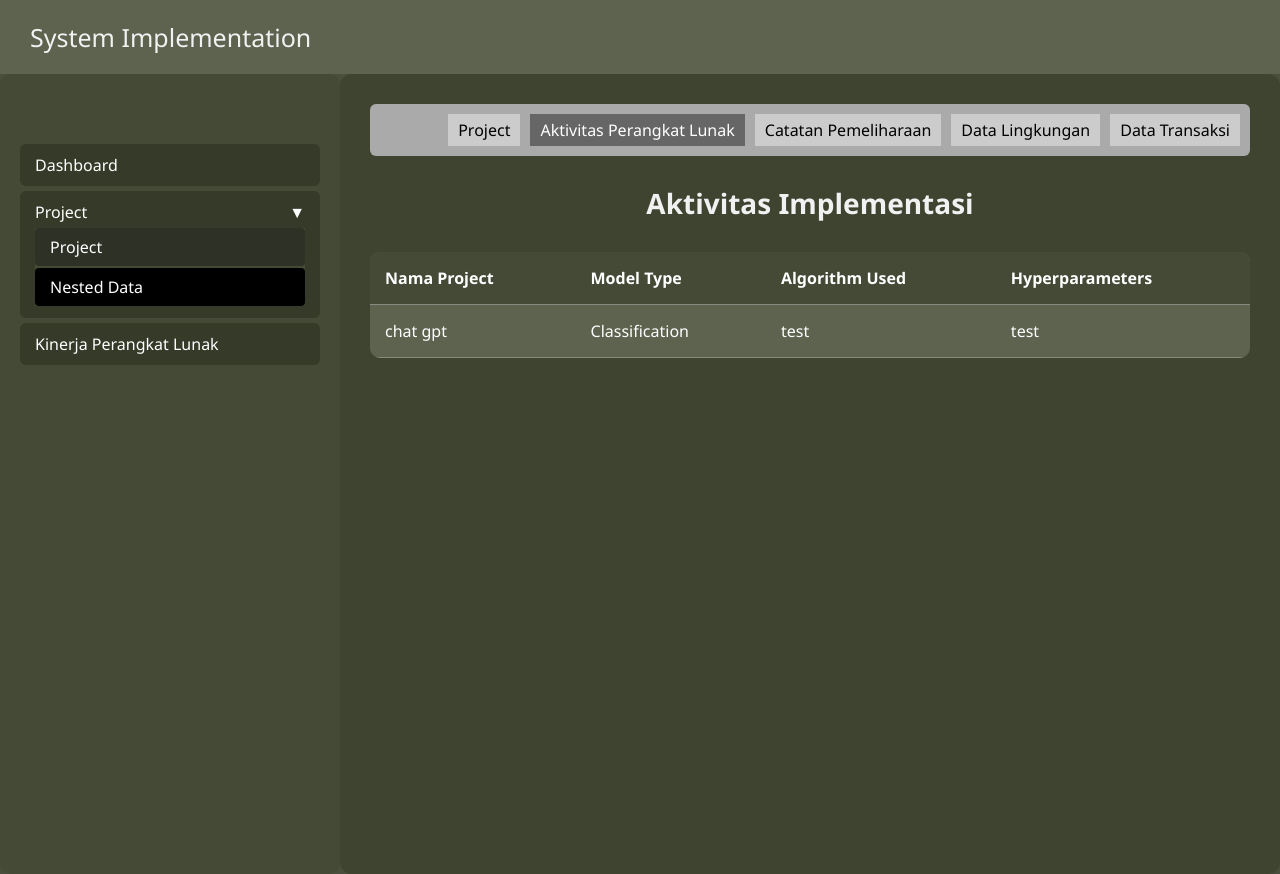
After one commit to FaizFP/DjangoProjectSystemImplementation, a Django app: page /nested_aktivitas/ in a window 1280 px wide. The commit adds this page. Run offline with Django 5.2, Linux system fonts and the light colour scheme; data comes from the database, SQL or seed files in the repository; both versions use the stored data as it was after the commit.

Commit message:
menambahkan aktivitas implementasi

```diff
--- /dev/null
+++ b/dataentry/templates/nested_aktivitas.html
@@ -0,0 +1,249 @@
+<!DOCTYPE html>
+<html lang="id">
+<head>
+    <meta charset="UTF-8">
+    <title>Aktivitas Implementasi</title>
+    <style>
+        body {
+            margin: 0;
+            font-family: 'Segoe UI', sans-serif;
+            background-color: #4a4f3d;
+            color: white;
+        }
+        header {
+            display: flex;
+            justify-content: space-between;
+            align-items: center;
+            background-color: #5e6350;
+            padding: 20px 30px;
+            color: #f1f1f1;
+            position: sticky;
+            top: 0;
+            z-index: 10;
+        }
+        header h2 {
+            margin: 0;
+            font-weight: normal;
+            font-size: 25px;
+        }
+        .user {
+            display: flex;
+            align-items: center;
+            gap: 20px;
+        }
+        .user img {
+            width: 32px;
+            height: 32px;
+            border-radius: 50%;
+        }
+        .container {
+            display: flex;
+            height: calc(110vh - 80px);
+            width: 100vw;
+        }
+        .sidebar {
+            width: 300px;
+            background-color: #454a37;
+            padding: 40px 20px;
+            margin-left: 0;
+            border-radius: 10px;
+            flex-shrink: 0;
+        }
+        .sidebar h2 {
+            font-size: 16px;
+            font-weight: normal;
+            color: #f1f1f1;
+            margin-top: 0;
+            margin-bottom: 0;
+        }
+        .menu {
+            margin-top: 30px;
+            list-style: none;
+            padding: 0;
+        }
+        .menu li {
+            padding: 10px 15px;
+            background-color: #353a29;
+            margin-bottom: 5px;
+            cursor: pointer;
+            border-radius: 6px;
+        }
+        .menu li.active {
+            background-color: black;
+        }
+        .menu li:hover {
+            background-color: #333;
+        }
+        .dropdown-toggle {
+            position: relative;
+            color: inherit;
+            user-select: none;
+        }
+        .submenu {
+            list-style: none;
+            padding-left: 0;
+            margin-top: 5px;
+            display: none;
+            background-color: #454a37;
+        }
+        .submenu li {
+            background-color: #2e3226;
+            padding: 8px 15px;
+            margin-bottom: 2px;
+            border-radius: 4px;
+            cursor: pointer;
+        }
+        .submenu li:hover {
+            background-color: #788066;
+        }
+        .dropdown-toggle.open>.submenu {
+            display: block;
+        }
+        .content {
+            flex-grow: 5;
+            padding: 30px;
+            background-color: #3f4430;
+            position: relative;
+            overflow-y: auto;
+            border-radius: 12px;
+        }
+        .tabs {
+            background-color: #aaa;
+            padding: 10px;
+            display: flex;
+            gap: 10px;
+            justify-content: flex-end;
+            margin-bottom: 20px;
+            border-radius: 6px;
+        }
+        .tabs div {
+            padding: 5px 10px;
+            background-color: #ccc;
+            border-radius: 0;
+            color: black;
+            cursor: pointer;
+            user-select: none;
+        }
+        .tabs .active {
+            background-color: #666;
+            color: white;
+        }
+        h3 {
+            font-size: 28px;
+            margin-bottom: 30px;
+            text-align: center;
+            color: #f1f1f1;
+        }
+        table {
+            width: 100%;
+            border-collapse: collapse;
+            background-color: #5e6350;
+            border-radius: 10px;
+            overflow: hidden;
+            color: white;
+        }
+        th,
+        td {
+            padding: 15px;
+            text-align: left;
+            border-bottom: 1px solid #888a7f;
+        }
+        th {
+            background-color: #454a37;
+        }
+        tr:hover {
+            background-color: #6b705c;
+            cursor: default;
+        }
+        .action-buttons button {
+            margin-right: 8px;
+            padding: 5px 10px;
+            border: none;
+            border-radius: 4px;
+            color: white;
+        }
+        .edit-btn {
+            background-color: gray;
+            cursor: not-allowed;
+        }
+        .delete-btn {
+            background-color: #c0392b;
+            cursor: pointer;
+        }
+        @media (max-width: 768px) {
+            .container {
+                flex-direction: column;
+                min-height: auto;
+            }
+            .sidebar {
+                width: 100%;
+                height: auto;
+                border-radius: 0;
+                padding: 20px 15px;
+            }
+            .content {
+                width: 90%;
+                margin: 20px auto;
+                max-height: none;
+            }
+        }
+    </style>
+</head>
+<body>
+    <header>
+        <h2>System Implementation</h2>
+        <div class="user">
+            <!-- Gambar/nama user opsional -->
+        </div>
+    </header>
+    <div class="container">
+        <div class="sidebar">
+            <ul class="menu">
+                <li><a href="{% url 'dashboard' %}" style="color: inherit; text-decoration: none; display: block;">Dashboard</a></li>
+                <li class="dropdown-toggle open">
+                    Project <span style="float: right;">▼</span>
+                    <ul class="submenu" style="display: block;">
+                        <li><a href="#" style="color: inherit; text-decoration: none; display: block;">Project</a></li>
+                        <li class="active"><a href="#" style="color: inherit; text-decoration: none; display: block;">Nested Data</a></li>
+                    </ul>
+                </li>
+                <li><a href="#" style="color: inherit; text-decoration: none; display: block;">Kinerja Perangkat Lunak</a></li>
+            </ul>
+        </div>
+        <div class="content">
+            <div class="tabs">
+                <div><a href="{% url 'nested' %}" style="color: inherit; text-decoration: none;">Project</a></div>
+                <div class="active">Aktivitas Perangkat Lunak</div>
+                <div><a href="{% url 'nested_catatan' %}" style="color: inherit; text-decoration: none;">Catatan Pemeliharaan</a></div>
+                <div><a href="{% url 'nested_lingkungan' %}" style="color: inherit; text-decoration: none;">Data Lingkungan</a></div>
+                <div><a href="{% url 'nested_datatransaksi' %}" style="color: inherit; text-decoration: none;">Data Transaksi</a></div>
+            </div>
+            <h3>Aktivitas Implementasi</h3>
+            <table>
+                <thead>
+                    <tr>
+                        <th class="col-nama">Nama Project</th>
+                        <th class="col-model_type">Model Type</th>
+                        <th class="col-algorithm_used">Algorithm Used</th>
+                        <th class="col-hyperparameters">Hyperparameters</th>
+                    </tr>
+                </thead>
+                <tbody>
+                    {% for aktivitas in aktivitas_list %}
+                    <tr>
+                        <td class="col-nama">{{ aktivitas.project.nama_project }}</td>
+                        <td class="col-model_type">{{ aktivitas.model_type }}</td>
+                        <td class="col-algorithm_used">{{ aktivitas.algorithm_used }}</td>
+                        <td class="col-hyperparameters">{{ aktivitas.hyperparameters }}</td>
+                    </tr>
+                    {% empty %}
+                    <tr>
+                        <td colspan="4" style="text-align: center;">Belum ada data aktivitas implementasi.</td>
+                    </tr>
+                    {% endfor %}
+                </tbody>
+            </table>
+        </div>
+    </div>
+</body>
+</html>
--- a/dataentry/templates/nested_project.html
+++ b/dataentry/templates/nested_project.html
@@ -242,7 +242,7 @@ button#fetch-api-btn {
     <div class="content">
       <div class="tabs">
         <div class="active">Project</div>
-        <div>Aktivitas Perangkat Lunak</div>
+        <div><a href="{% url 'nested_aktivitas' %}" style="color: inherit; text-decoration: none;">Aktivitas Implementasi</a></div>
         <div><a href="{% url 'nested_catatan' %}" style="color: inherit; text-decoration: none;">Catatan Pemeliharaan</a></div>
         <div><a href="{% url 'nested_lingkungan' %}" style="color: inherit; text-decoration: none;">Data Lingkungan</a></div>
         <div><a href="{% url 'nested_datatransaksi' %}" style="color: inherit; text-decoration: none;">Data Transaksi</a></div>
--- a/dataentry/urls.py
+++ b/dataentry/urls.py
@@ -28,4 +28,7 @@ urlpatterns = [
     path('edit_datatransaksi/<int:transaksi_id>/', views.edit_datatransaksi, name='edit_datatransaksi'),
     path('edit_project/<str:project_id>/', views.edit_project, name='edit_project'),
     path('delete_project/<str:project_id>/', views.delete_project, name='delete_project'),
+    path('fetch_and_save_api_kinerja/', views.fetch_and_save_api_kinerja, name='fetch_and_save_api_kinerja'),
+    path('get_kinerja_by_project/<str:project_id>/', views.get_kinerja_by_project, name='get_kinerja_by_project'),
+    path('nested_aktivitas/', views.nested_aktivitas, name='nested_aktivitas'),
 ]
--- a/dataentry/views.py
+++ b/dataentry/views.py
@@ -1,6 +1,6 @@
 from django.shortcuts import render, redirect, get_object_or_404
 from django.contrib.auth import authenticate, login
-from .models import Project, DataLingkungan, CatatanPemeliharaan
+from .models import Project, DataLingkungan, CatatanPemeliharaan, Kinerja, AktivitasImplementasi
 from .forms import ProjectForm, DataLingkunganForm, CatatanPemeliharaanForm
 from django.contrib.auth.models import User
 from django.shortcuts import render, redirect, get_object_or_404
@@ -255,8 +255,11 @@ def fetch_and_save_api_projects(request):
                 created = 0
                 for item in data:
                     nama_project = item["project_detail"]["name"]
-                    model = item["model_type"]
+                    model = item["model_name"]
                     deskripsi = item["project_detail"]["description"]
+                    model_type = item.get("model_type", "")
+                    algorithm_used = item.get("algorithm_used", "")
+                    hyperparameters = item.get("hyperparameters", "")
                     # Cek apakah sudah ada di database
                     if not Project.objects.filter(nama_project=nama_project).exists():
                         Project.objects.create(
@@ -265,6 +268,21 @@ def fetch_and_save_api_projects(request):
                             deskripsi=deskripsi
                         )
                         created += 1
+                    # Simpan ke AktivitasImplementasi
+                    project = Project.objects.get(nama_project=nama_project)
+                    from .models import AktivitasImplementasi
+                    if not AktivitasImplementasi.objects.filter(
+                        project=project,
+                        model_type=model_type,
+                        algorithm_used=algorithm_used,
+                        hyperparameters=hyperparameters
+                    ).exists():
+                        AktivitasImplementasi.objects.create(
+                            project=project,
+                            model_type=model_type,
+                            algorithm_used=algorithm_used,
+                            hyperparameters=hyperparameters
+                        )
                 return JsonResponse({'success': True, 'created': created})
             else:
                 return JsonResponse({'success': False, 'error': 'Gagal fetch dari API'})
@@ -360,3 +378,63 @@ def delete_project(request, project_id):
         project.delete()
         return redirect('nested')
     return render(request, 'confirm_delete_project.html', {'project': project})
+
+
+def fetch_and_save_api_kinerja(request):
+    if request.method == 'POST':
+        try:
+            response = requests.get('https://arlellll.pythonanywhere.com/api-content/training-models/')
+            if response.status_code == 200:
+                data = response.json()
+                created = 0
+                for item in data:
+                    # Ambil nama project dari API
+                    nama_project = item["project_detail"]["name"]
+                    # Pastikan project sudah ada di database lokal
+                    project, _ = Project.objects.get_or_create(
+                        nama_project=nama_project,
+                        defaults={
+                            "model": item.get("model_type", ""),
+                            "deskripsi": item["project_detail"].get("description", "")
+                        }
+                    )
+                    # Cek apakah sudah ada data kinerja untuk project ini
+                    if not Kinerja.objects.filter(
+                        project=project,
+                        model_performance=item.get("model_performance", ""),
+                        evaluation_metrics=item.get("evaluation_metrics", ""),
+                        hyperparameters=item.get("hyperparameters", "")
+                    ).exists():
+                        Kinerja.objects.create(
+                            project=project,
+                            model_performance=item.get("model_performance", ""),
+                            evaluation_metrics=item.get("evaluation_metrics", ""),
+                            hyperparameters=item.get("hyperparameters", "")
+                        )
+                        created += 1
+                return JsonResponse({'success': True, 'created': created})
+            else:
+                return JsonResponse({'success': False, 'error': 'Gagal fetch dari API'})
+        except Exception as e:
+            return JsonResponse({'success': False, 'error': str(e)})
+    return JsonResponse({'success': False, 'error': 'Metode tidak diizinkan'})
+
+
+def get_kinerja_by_project(request, project_id):
+    try:
+        kinerja = Kinerja.objects.filter(project__pk=project_id).first()
+        if kinerja:
+            return JsonResponse({
+                'success': True,
+                'model_performance': kinerja.model_performance,
+                'evaluation_metrics': kinerja.evaluation_metrics,
+                'hyperparameters': kinerja.hyperparameters,
+            })
+        else:
+            return JsonResponse({'success': False, 'error': 'Data tidak ditemukan'})
+    except Exception as e:
+        return JsonResponse({'success': False, 'error': str(e)})
+
+def nested_aktivitas(request):
+    aktivitas_list = AktivitasImplementasi.objects.select_related('project').all()
+    return render(request, 'nested_aktivitas.html', {'aktivitas_list': aktivitas_list})
```
Also changed, not shown: dataentry/models.py (+9 -0 lines), dataentry/templates/kinerja.html (+62 -6 lines), dataentry/migrations/0004_aktivitasimplementasi.py (added), db.sqlite3.
